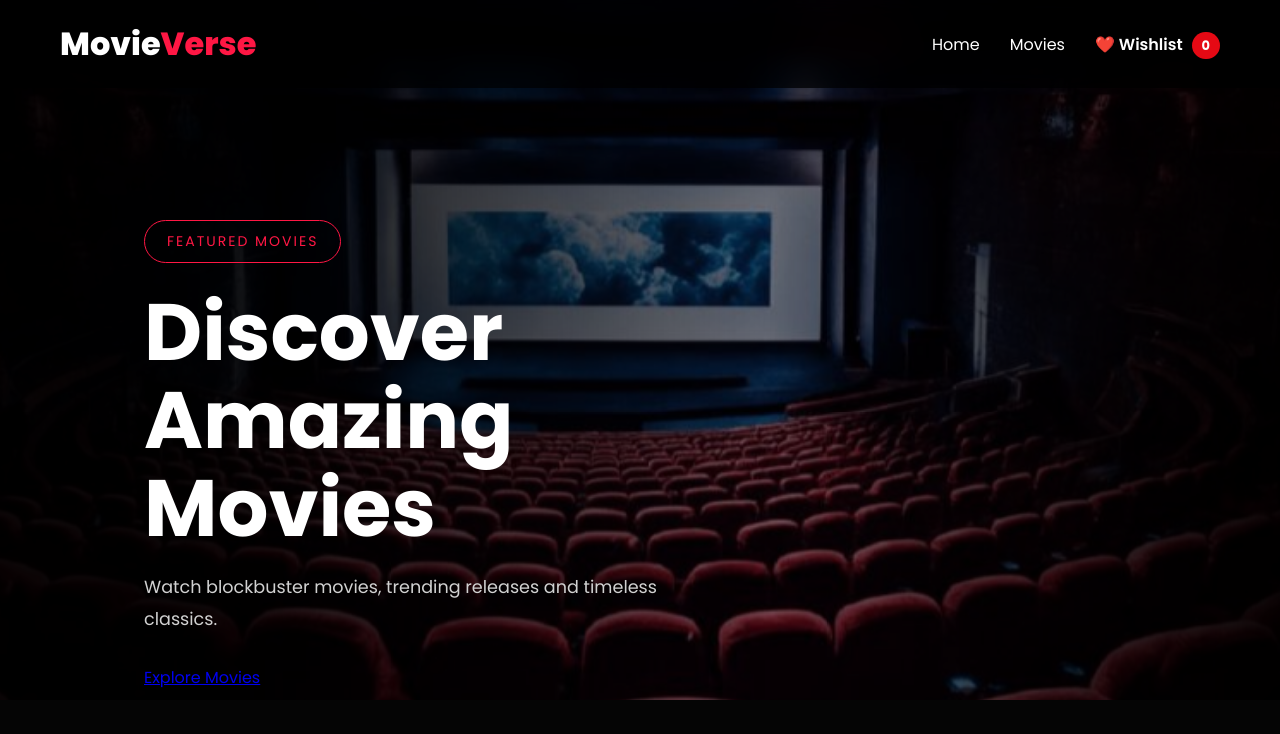
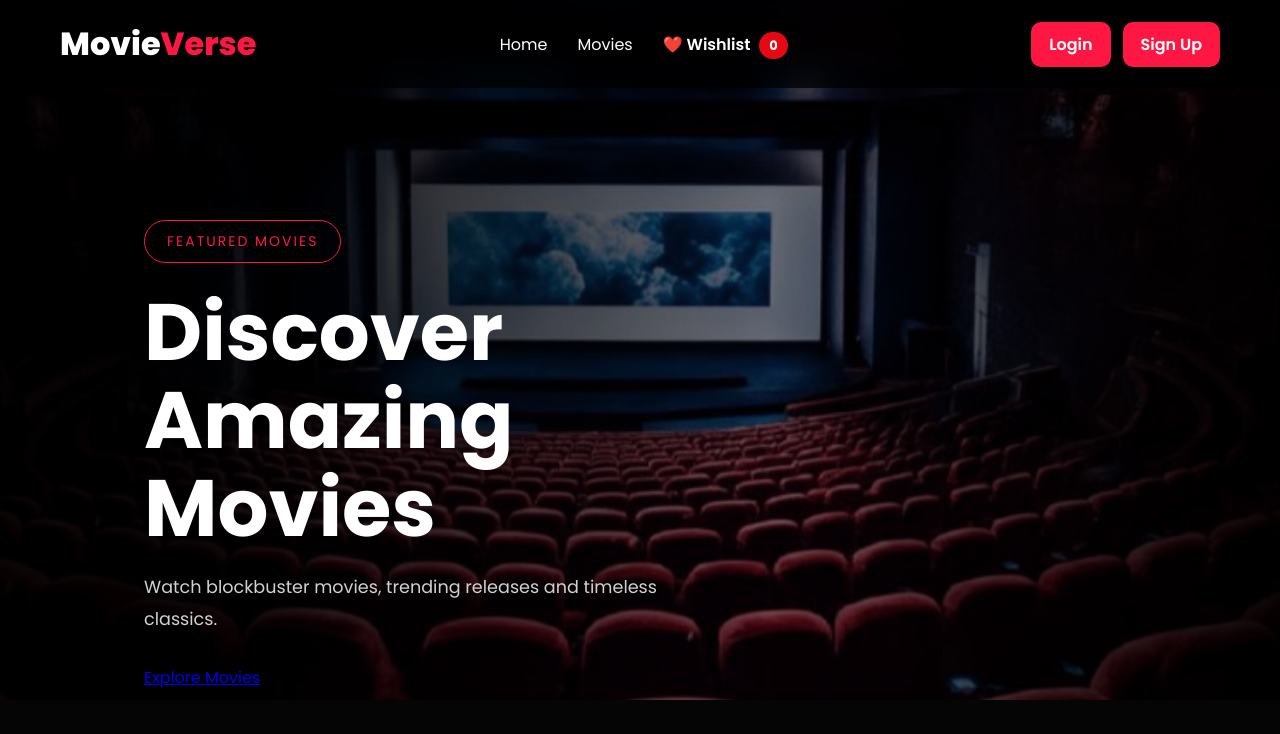
Before and after one commit to LeelaPrasath008/bookmyseat, a Django app: page / in a window 1280 px wide; the page is wider, and only the part inside the window is pictured. Shown: the top 734 px of that part. Run offline with Django 5.2, Linux system fonts and the light colour scheme; parts of the project's set-up code (start-up, migrations or seed data) failed here and were passed over.

Commit message:
Add login signup buttons

```diff
--- a/users/static/movie/css/movie_list.css
+++ b/users/static/movie/css/movie_list.css
@@ -4,7 +4,24 @@
     box-sizing:border-box;
     font-family:'Poppins',sans-serif;
 }
+.auth-buttons{
+    display:flex;
+    gap:12px;
+}
 
+.nav-btn{
+    padding:10px 18px;
+    background:#ff1744;
+    color:white;
+    text-decoration:none;
+    border-radius:10px;
+    font-weight:600;
+    transition:.3s;
+}
+
+.nav-btn:hover{
+    transform:translateY(-2px);
+}
 html{
     scroll-behavior:smooth;
 }
--- a/users/templates/users/login.html
+++ b/users/templates/users/login.html
@@ -217,6 +217,8 @@ input:focus{
     color:#ff1744;
     text-decoration:none;
     font-weight:600;
+    pointer-events:auto;
+    cursor:pointer;
 }
 
 .errorlist{
--- a/users/templates/users/movie_list.html
+++ b/users/templates/users/movie_list.html
@@ -37,7 +37,31 @@
     </a>
 
 </div>
+{% if user.is_authenticated %}
 
+<div class="user-menu">
+    Welcome {{ user.username }}
+
+    <a href="{% url 'logout' %}" class="nav-btn">
+        Logout
+    </a>
+</div>
+
+{% else %}
+
+<div class="auth-buttons">
+
+    <a href="{% url 'login' %}" class="nav-btn">
+        Login
+    </a>
+
+    <a href="{% url 'register' %}" class="nav-btn register-btn">
+        Sign Up
+    </a>
+
+</div>
+
+{% endif %}
 {% if user.is_authenticated %}
 <div class="user-profile">
 
--- a/users/templates/users/register.html
+++ b/users/templates/users/register.html
@@ -219,6 +219,8 @@ input:focus{
     color:#ff1744;
     text-decoration:none;
     font-weight:600;
+    pointer-events:auto;
+    cursor:pointer;
 }
 
 .errorlist{
```
